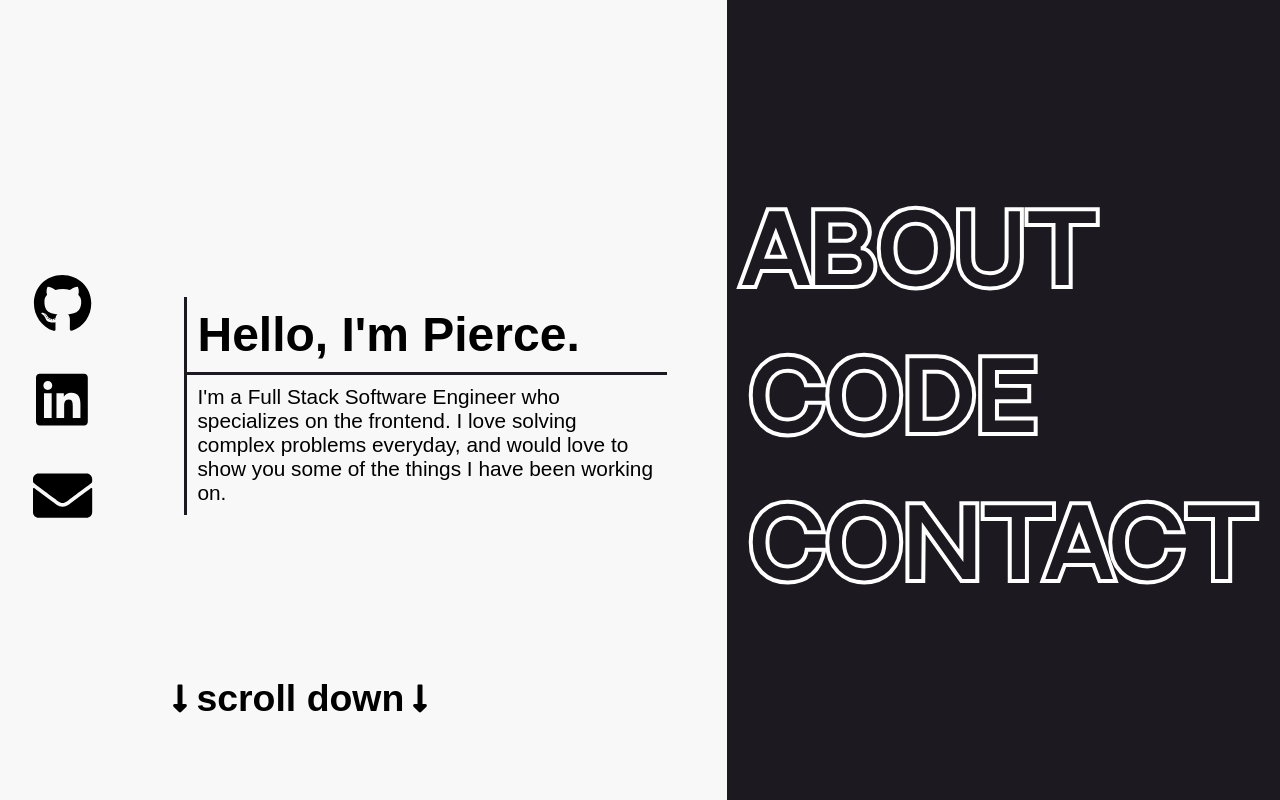
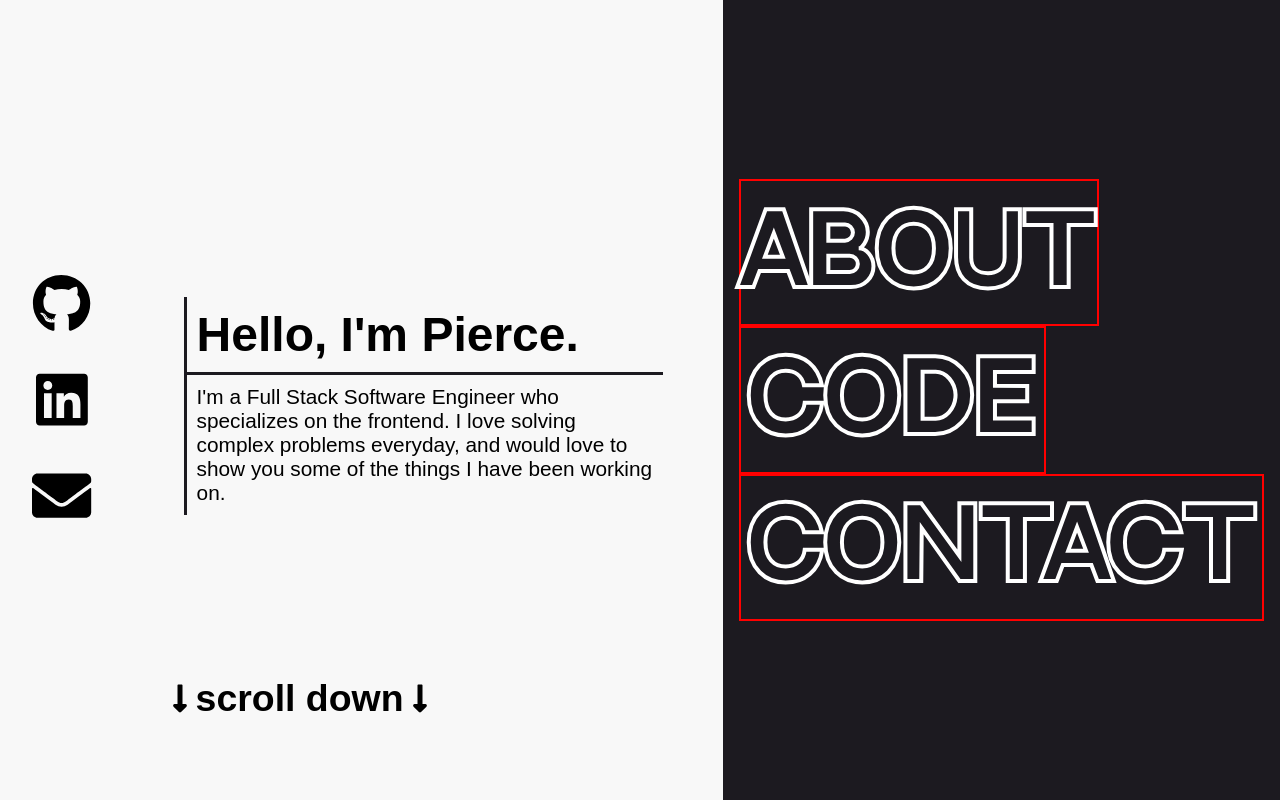
Before and after one commit to pjkotarski/pierce-personal-website, a Next.js app: page / in a window 1280 px wide. Built offline with nearby package versions, Linux system fonts and the light colour scheme; no server answers.

Commit message:
debugging phone issues

```diff
--- a/components/Landing/Landing.module.scss
+++ b/components/Landing/Landing.module.scss
@@ -155,9 +155,9 @@
 }
 
 .sectionLink {
+    border: 2px solid red;
     height: 30vw;
     font-size: 11vw;
-    border: none;
     display: flex;
     justify-content: center;
     align-items: center;
```
